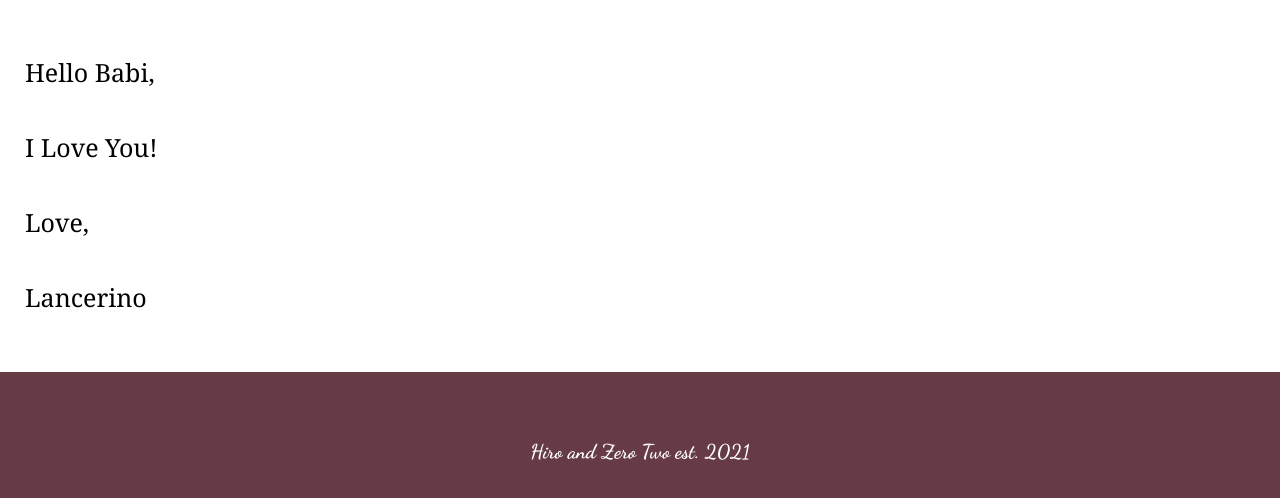
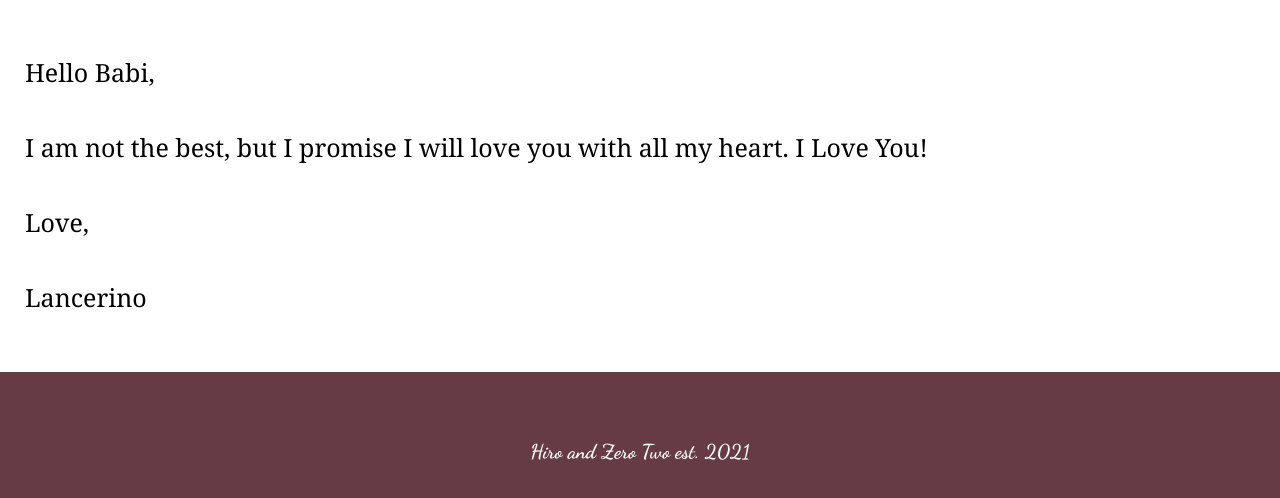
Before and after one commit to lanceliamll/zero-two, a plain HTML site: page index.html in a window 1280 px wide. Shown: the part 803-1301 px from the top of the page. Drawn offline with nearby package versions, Linux system fonts and the light colour scheme.

Commit message:
Update index.html

```diff
--- a/index.html
+++ b/index.html
@@ -31,7 +31,9 @@
     <!-- Letter -->
     <div class="letter-body">
       <p>Hello Babi,</p>
-
+      <span>
+        I am not the best, but I promise I will love you with all my heart.
+      </span>
       <span>
         I Love You!
       </span>
```
